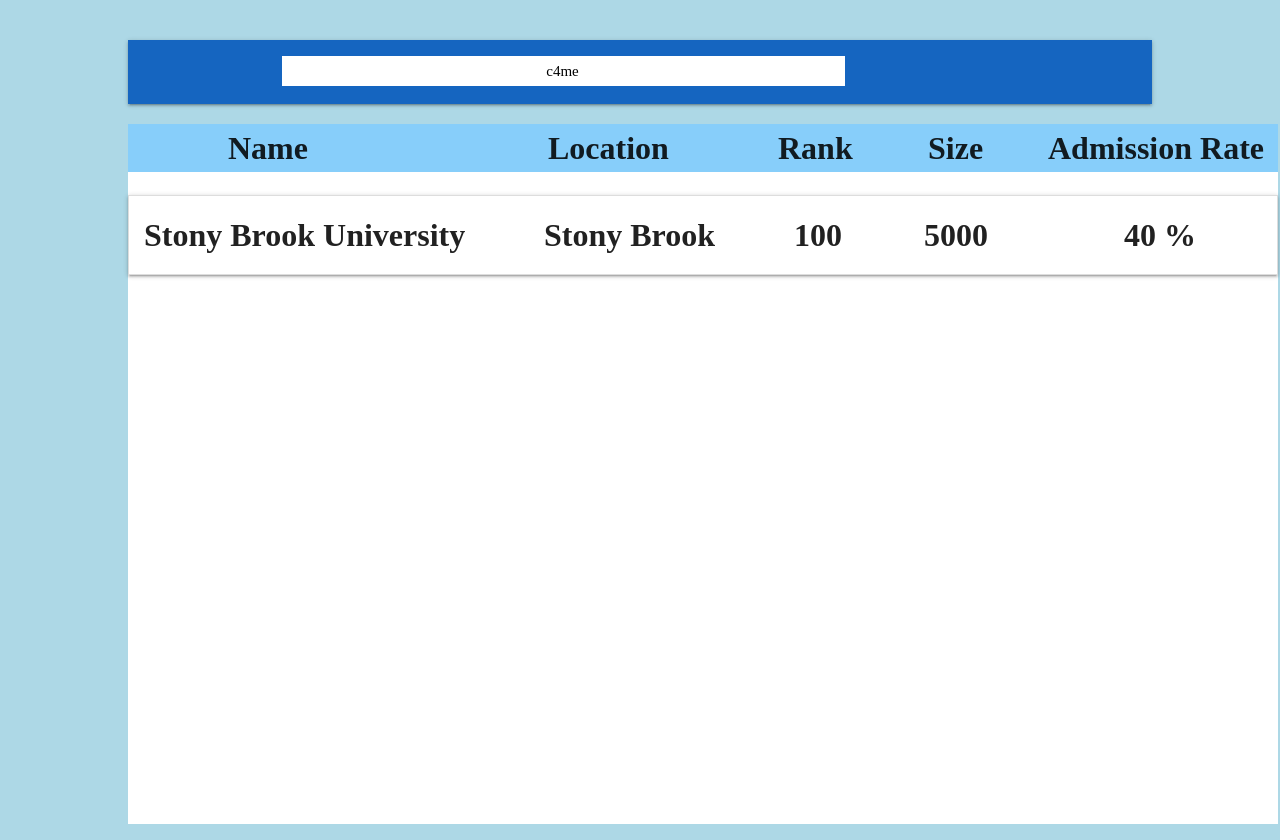
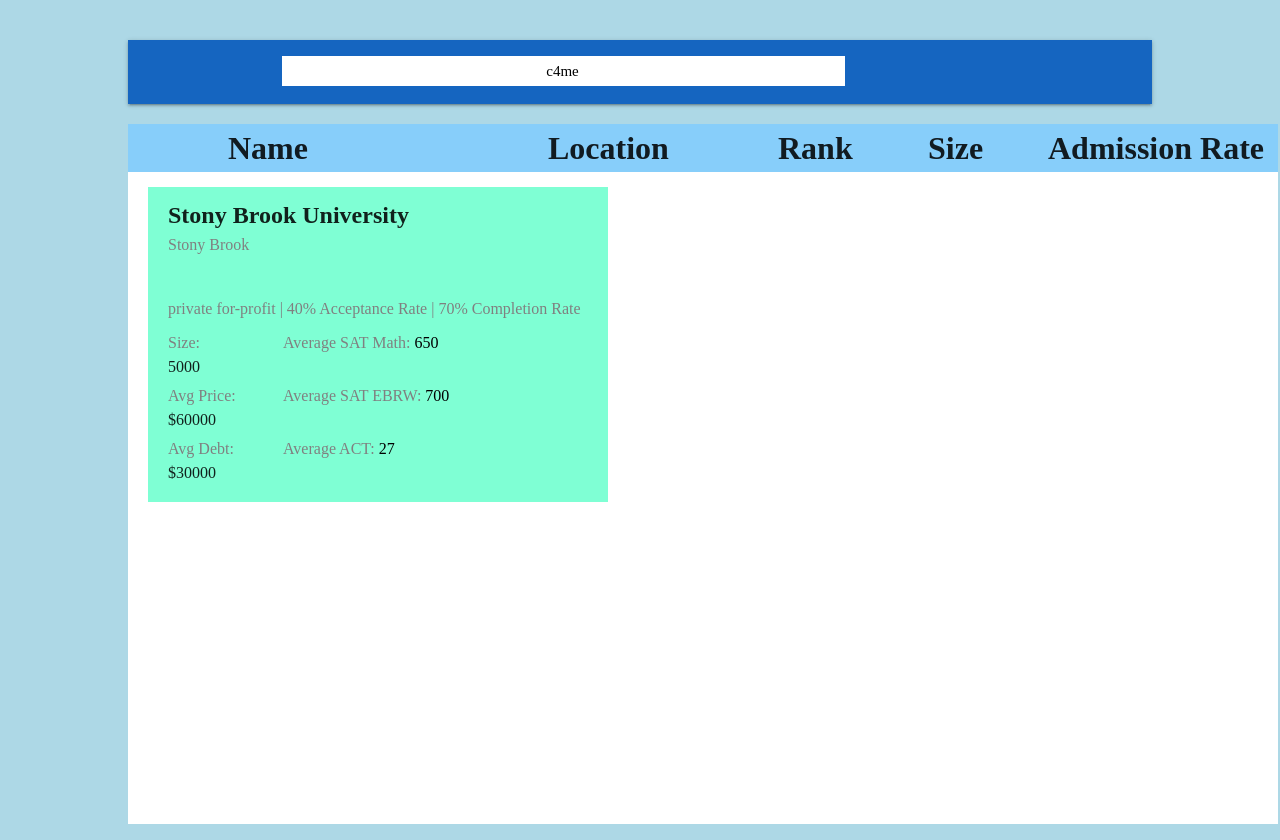
Before and after one commit to mseh1128/CSE416-c4me, a React (Create React App) app in the folder frontend/: page / in a window 1280 px wide. Shown: the top 840 px of the page. Built offline with nearby package versions, Linux system fonts and the light colour scheme.

Commit message:
changed the college cards,  the old cards are commented out

```diff
--- a/frontend/src/components/studentscreen/StudentCollege.js
+++ b/frontend/src/components/studentscreen/StudentCollege.js
@@ -32,6 +32,32 @@
         const college = this.props.college
 
         return (
+           <div className='collegeCard'>
+                <div class="collegeTitle"> {college.name} </div>
+                <div class="collegeLocation"> {college.location} </div>
+                <div class="collegeType"> {college.type + " | " + college.admission_rate + "% Acceptance Rate | "  +  college.completion_rate + "% Completion Rate"} </div>
+                <div class="collegeBox1">
+                    <div class="collegeSize1">{"Size:"}</div>
+                    <div class="collegeMath1">{"Average SAT Math: "}<span class="collegeMath2">{college.avg_SAT_Math}</span></div>
+                </div>
+                <div class="collegeSize2"> {college.size} </div>
+                <div class="collegeBox2">
+                    <div class="collegeCost1"> {"Avg Price:"} </div>
+                    <div class="collegeEnglish1">{"Average SAT EBRW: "}<span class="collegeEnglish2">{college.avg_EBRW}</span></div>
+                </div>
+                <div class="collegeCost2"> {'$' + college.cost} </div>
+                <div class="collegeBox3">
+                    <div class="collegeDebt1"> {"Avg Debt:"} </div>
+                    <div class="collegeACT1">{"Average ACT: "}<span class="collegeACT2">{college.avg_ACT}</span></div>
+                </div>
+                <div class="collegeDebt2"> {'$' + college.debt} </div>
+           </div>
+        );
+    }
+}
+
+export default StudentCollege
+/*
 <ul class="collapsible">
 <li>
     <div class="collapsible-header" id="collegeBanner">
@@ -72,9 +98,4 @@
         </div>
     </div>
 </li>
-            </ul>
-        );
-    }
-}
-
-export default StudentCollege
+</ul>*/
--- a/frontend/src/css/css_layout.css
+++ b/frontend/src/css/css_layout.css
@@ -239,6 +239,146 @@
   background-color: lightskyblue;
 }
 
+.collegeCard {
+  background-color: aquamarine;
+  margin-left: 20px;
+  height: 315px;
+  width: 460px;
+}
+
+.collegeTitle {
+  font-size: x-large;
+  font-weight: bold;
+  margin-left: 20px;
+  top: 10px;
+  position: relative;
+}
+
+.collegeLocation {
+  font-size: medium;
+  color: grey;
+  margin-left: 20px;
+  top: 10px;
+  position: relative;
+}
+
+.collegeType {
+  font-size: medium;
+  color: grey;
+  margin-left: 20px;
+  top: 50px;
+  position: relative;
+}
+
+.collegeBox1 {
+  display: grid;
+  grid-template-columns: 115px 1000px;
+}
+
+.collegeBox2 {
+  display: grid;
+  grid-template-columns: 115px 1000px;
+}
+
+.collegeBox3 {
+  display: grid;
+  grid-template-columns: 115px 1000px;
+}
+
+.collegeSize1 {
+  font-size: medium;
+  color: grey;
+  margin-left: 20px;
+  top: 60px;
+  position: relative;
+}
+
+.collegeMath1 {
+  font-size: medium;
+  color: grey;
+  margin-left: 20px;
+  top: 60px;
+  position: relative;
+}
+
+.collegeMath2 {
+  font-size: medium;
+  color: black;
+  position: relative;
+}
+
+.collegeSize2 {
+  font-size: medium;
+  margin-left: 20px;
+  top: 60px;
+  position: relative;
+}
+
+.collegeCost1 {
+  font-size: medium;
+  color: grey;
+  margin-left: 20px;
+  top: 65px;
+  position: relative;
+}
+
+.collegeEnglish1 {
+  font-size: medium;
+  color: grey;
+  margin-left: 20px;
+  top: 65px;
+  position: relative;
+}
+
+.collegeEnglish2 {
+  font-size: medium;
+  color: black;
+  position: relative;
+}
+
+.collegeCost2 {
+  font-size: medium;
+  margin-left: 20px;
+  top: 65px;
+  position: relative;
+}
+
+.collegeDebt1 {
+  font-size: medium;
+  color: grey;
+  margin-left: 20px;
+  top: 70px;
+  position: relative;
+}
+
+.collegeACT1 {
+  font-size: medium;
+  color: grey;
+  margin-left: 20px;
+  top: 70px;
+  position: relative;
+}
+
+.collegeACT2 {
+  font-size: medium;
+  color: black;
+  position: relative;
+}
+
+.collegeDebt2 {
+  font-size: medium;
+  margin-left: 20px;
+  top: 70px;
+  position: relative;
+}
+
+.collegeAdmission {
+  font-size: medium;
+  color: grey;
+  top: 50px;
+  position: relative;
+}
+
 #collegeBanner {
   display: grid;
   grid-template-columns: 400px 250px 130px 200px 100px;
```
Also changed, not shown: frontend/src/components/studentscreen/StudentScreen.js (+9 -0 lines). Lines whose indentation alone changed are shown as unchanged.
